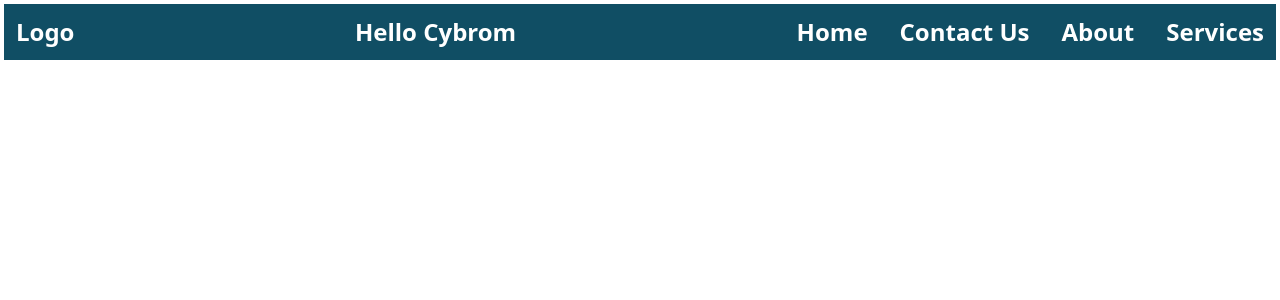
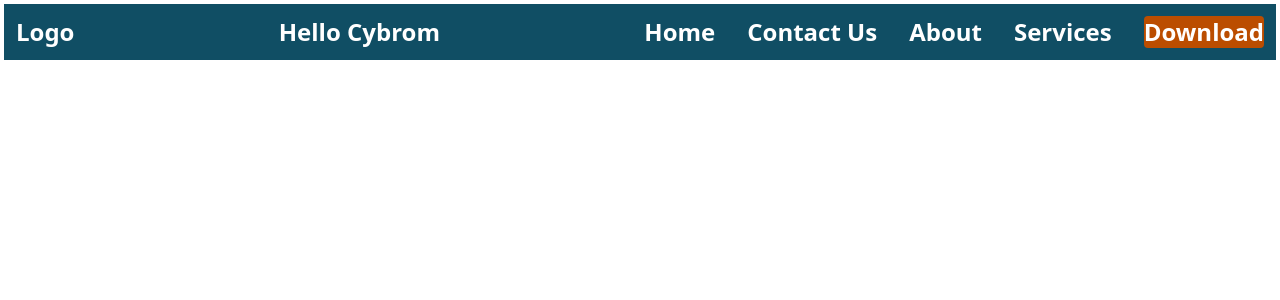
Before and after one commit to Nareshmalviya09/new-React, a React (Vite) app: page / in a window 1280 px wide. Shown: the top 300 px of the page. Built offline with nearby package versions, Linux system fonts and the light colour scheme.

Commit message:
new file added

```diff
--- a/src/component/Navbar.jsx
+++ b/src/component/Navbar.jsx
@@ -10,12 +10,12 @@ const Navbar = () => {
         <div className="center">Hello Cybrom</div>
 
         <div className="right">
-
             <ul className='flex space-x-8'>
                 <li>Home</li>
                 <li>Contact Us</li>
                 <li>About</li>
                 <li>Services</li>
+                <button className='bg-amber-700 rounded text-0.3xl'>Download</button>
             </ul>
         </div>
     </div>
```
